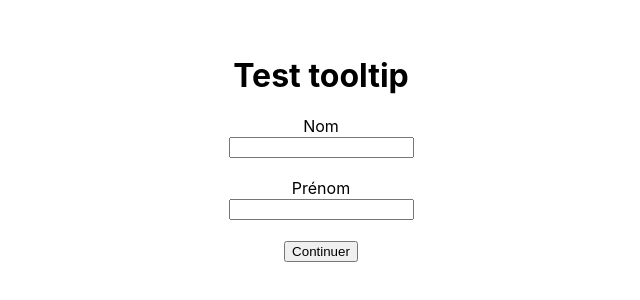
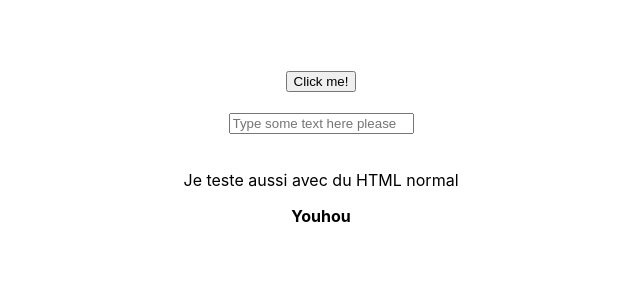
Before and after one commit to zelumine/tooltip-unkle, a React (Create React App) app: page / in a window 1280 px wide. Shown: the part 212-512 px from the top of the page, without its empty margins (319-959 px from the left). Built offline with nearby package versions, Linux system fonts and the light colour scheme.

Commit message:
Revert "Change the layout a bit and add arrow-bottom class"
This reverts commit 7733bd1b0081b2db49ec987ab1e15b3d89bf0659.

```diff
--- a/src/App.css
+++ b/src/App.css
@@ -12,14 +12,10 @@
   background:#D3D3D3	;
   border-radius: 5px;
   padding: 10px;
-  margin: 5px auto;
+  margin: 5px 50px 10px;
   min-width: 80px;
   max-width: max-content;
   min-height: 1em;
-}
-
-.top {
-  top: -10px
 }
 
 .arrow-bottom:after {
@@ -33,15 +29,3 @@
   border-right: 10px solid transparent;
   border-top: 10px solid #D3D3D3;
 }
-
-.arrow-top:before {
-  position: absolute;
-  top: -10px;
-  left: 50%;
-  margin-left: -10px;
-  content: "";
-  display: block;
-  border-left: 10px solid transparent;
-  border-right: 10px solid transparent;
-  border-bottom: 10px solid #D3D3D3;
-}
--- a/src/App.js
+++ b/src/App.js
@@ -6,27 +6,22 @@ import Tooltip from './Components/Tooltip';
 function App() {
   return (
     <div className="App">
-      <h1>Test tooltip</h1>
       <Tooltip
-        id="tooltip-1"
         text="Lorem ipsum dolor sit amet, consectetur adipiscing elit. Sed vel ipsum dictum, fermentum nulla vel, posuere turpis. Aenean iaculis ipsum in nisl fringilla faucibus.
         Mauris fermentum massa accumsan sapien interdum, id pulvinar odio mollis. Aenean a leo vehicula, scelerisque quam vel, facilisis metus.
         Nunc lacinia nisi faucibus mi rhoncus, non interdum dui vehicula. Sed sed maximus massa. Cras tellus eros, tincidunt vel sollicitudin non, vehicula vel est.
         Curabitur id sapien laoreet, accumsan lacus vel, varius odio. Donec gravida imperdiet magna, et viverra felis maximus eget."
       >
-        <label>Nom</label> <br />
-        <input type="text" />
+        <Button className="red"/>
       </Tooltip>
       <br />
-      {/* Test avec un composant */}
-      <Tooltip id="tooltip-2" text="khljkgmljgljkg">
-        <label>Prénom</label>
+      <Tooltip text="khljkgmljgljkg">
         <Input />
       </Tooltip>
       <br />
-      {/* Test avec un composant et pas de texte de tooltip*/}
-      <Tooltip id="tooltip-3" text=" " position="bottom">
-        <Button />
+      <Tooltip text=" ">
+        <p>Je teste aussi avec du HTML normal</p>
+        <b>Youhou</b>
       </Tooltip>
     </div>
   );
--- a/src/Components/Button.jsx
+++ b/src/Components/Button.jsx
@@ -3,7 +3,7 @@ import React from 'react';
 const Button = () => {
   return (
     <button>
-      Continuer
+      Click me!
     </button>
   )
 }
--- a/src/Components/Input.jsx
+++ b/src/Components/Input.jsx
@@ -3,7 +3,7 @@ import React from 'react';
 const Input = () => {
    return (
     <div>
-      <input type="text" />
+      <input type="text" placeholder="Type some text here please" />
     </div>
   )
 }
```
